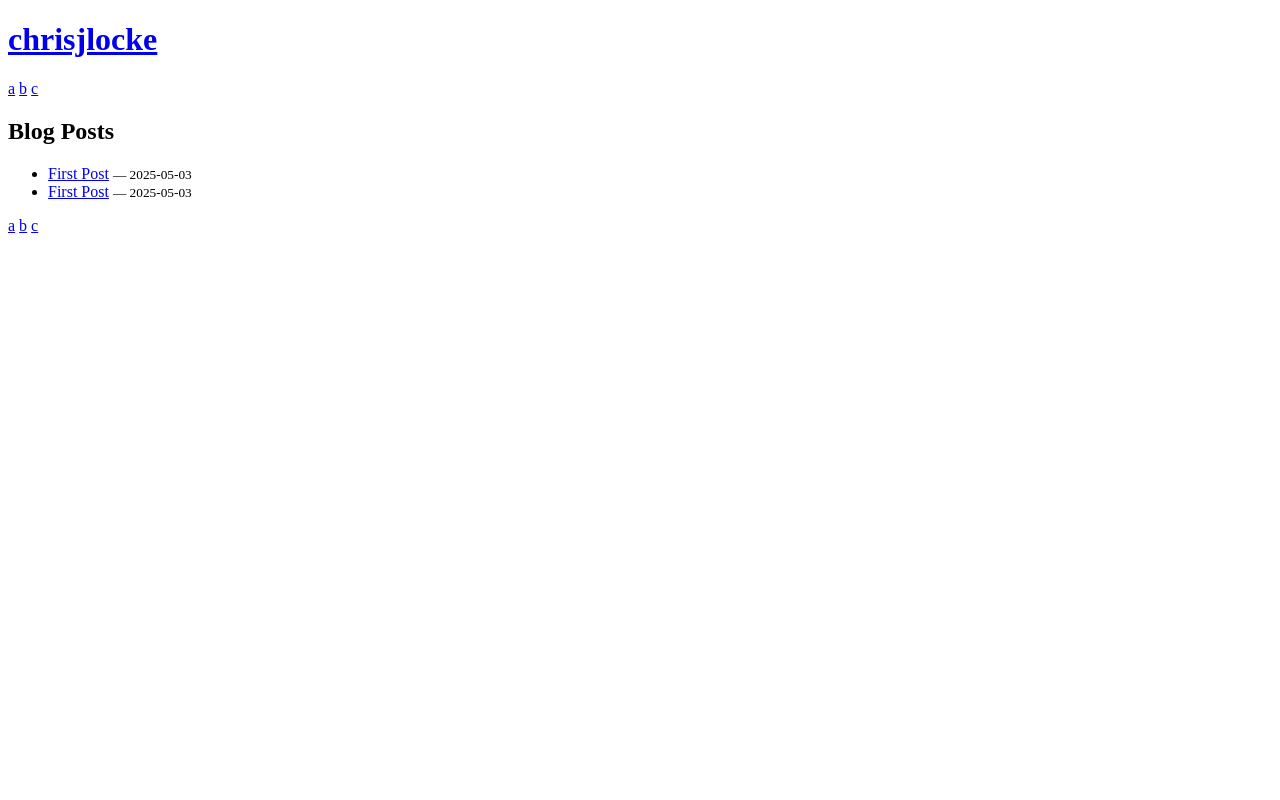
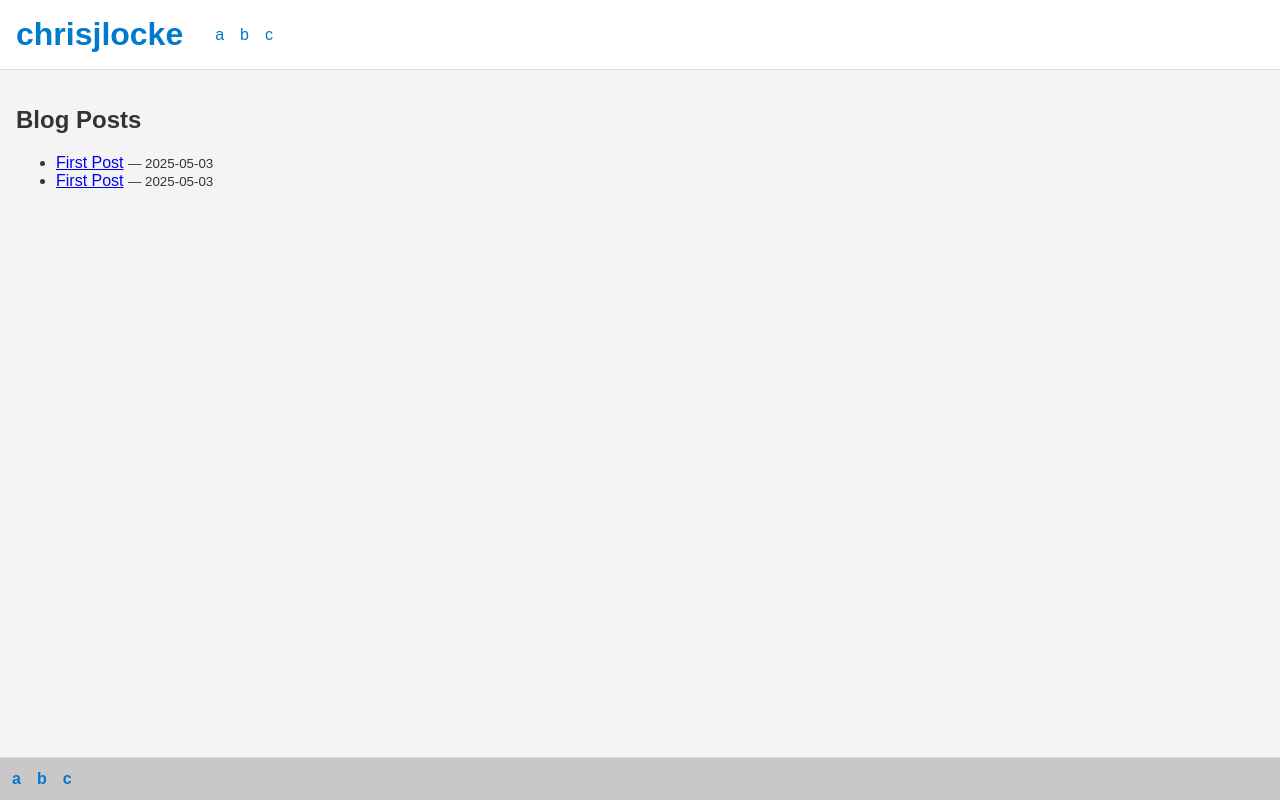
Before and after one commit to chrisjlocke/web1, a plain HTML site: page posts/index.html in a window 1280 px wide. Drawn offline with Linux system fonts and the light colour scheme; the site is published under a folder, as on GitHub Pages, so addresses that start at the root find nothing.

Commit message:
fixed css path

```diff
--- a/posts/index.html
+++ b/posts/index.html
@@ -4,7 +4,7 @@
   <meta charset="UTF-8" />
   <meta name="viewport" content="width=device-width, initial-scale=1.0" />
   <title>chrisjlocke</title>
-  <link rel="stylesheet" href="/css/style.css">
+  <link rel="stylesheet" href="../css/style.css">
 </head>
 <body>
 
@@ -23,12 +23,12 @@
   <ul>
 
       <li>
-        <a href="/web1/posts/dfr/gh/">First Post</a>
+        <a href="../posts/dfr/gh/">First Post</a>
         <small> — 2025-05-03</small>
       </li>
 
       <li>
-        <a href="/web1/posts/first-post/">First Post</a>
+        <a href="../posts/first-post/">First Post</a>
         <small> — 2025-05-03</small>
       </li>
 
```
Also changed, not shown: 404.html (+1 -1 lines), about/index.html (+1 -1 lines), categories/index.html (+1 -1 lines), index.html (+3 -3 lines), posts/dfr/gh/index.html (+1 -1 lines), posts/first-post/index.html (+1 -1 lines), tags/index.html (+1 -1 lines).
